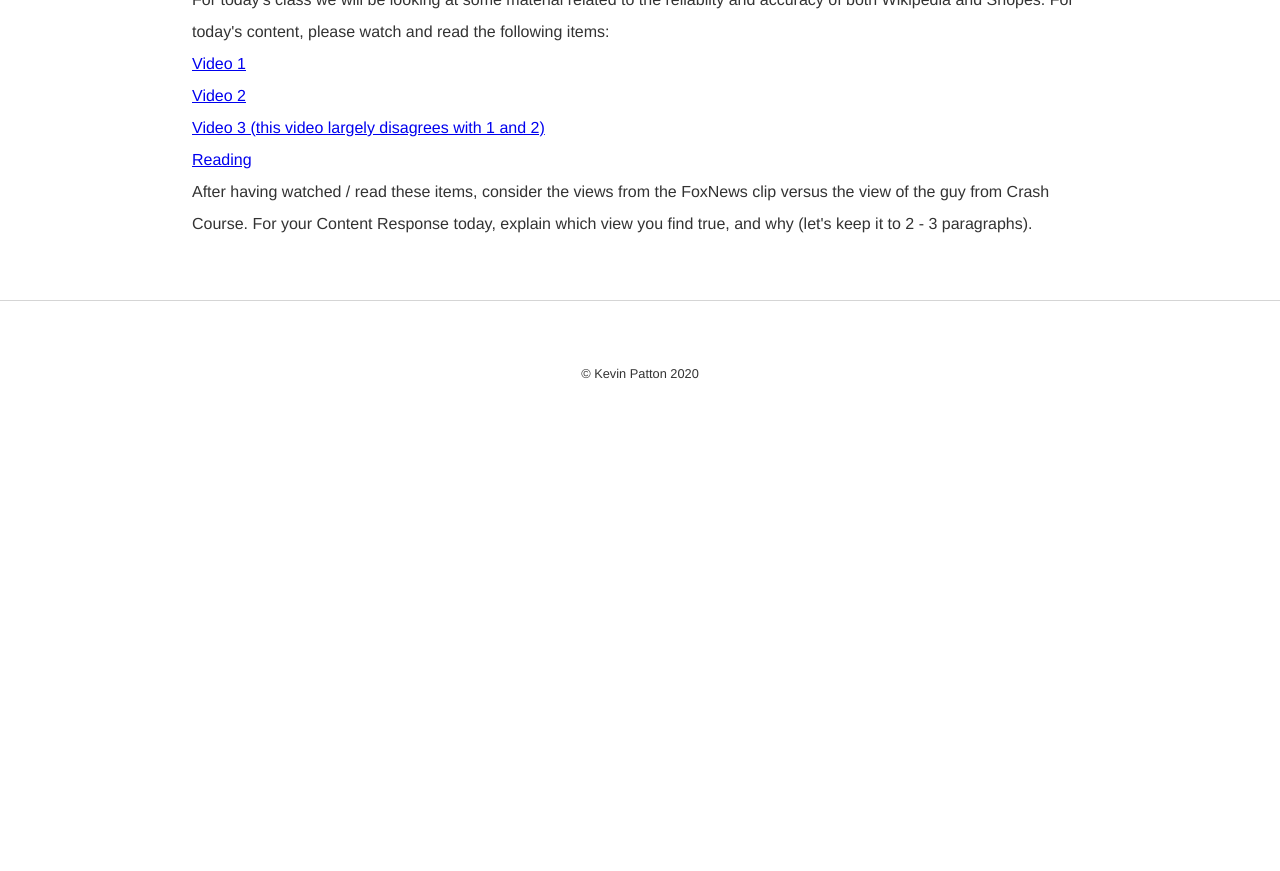
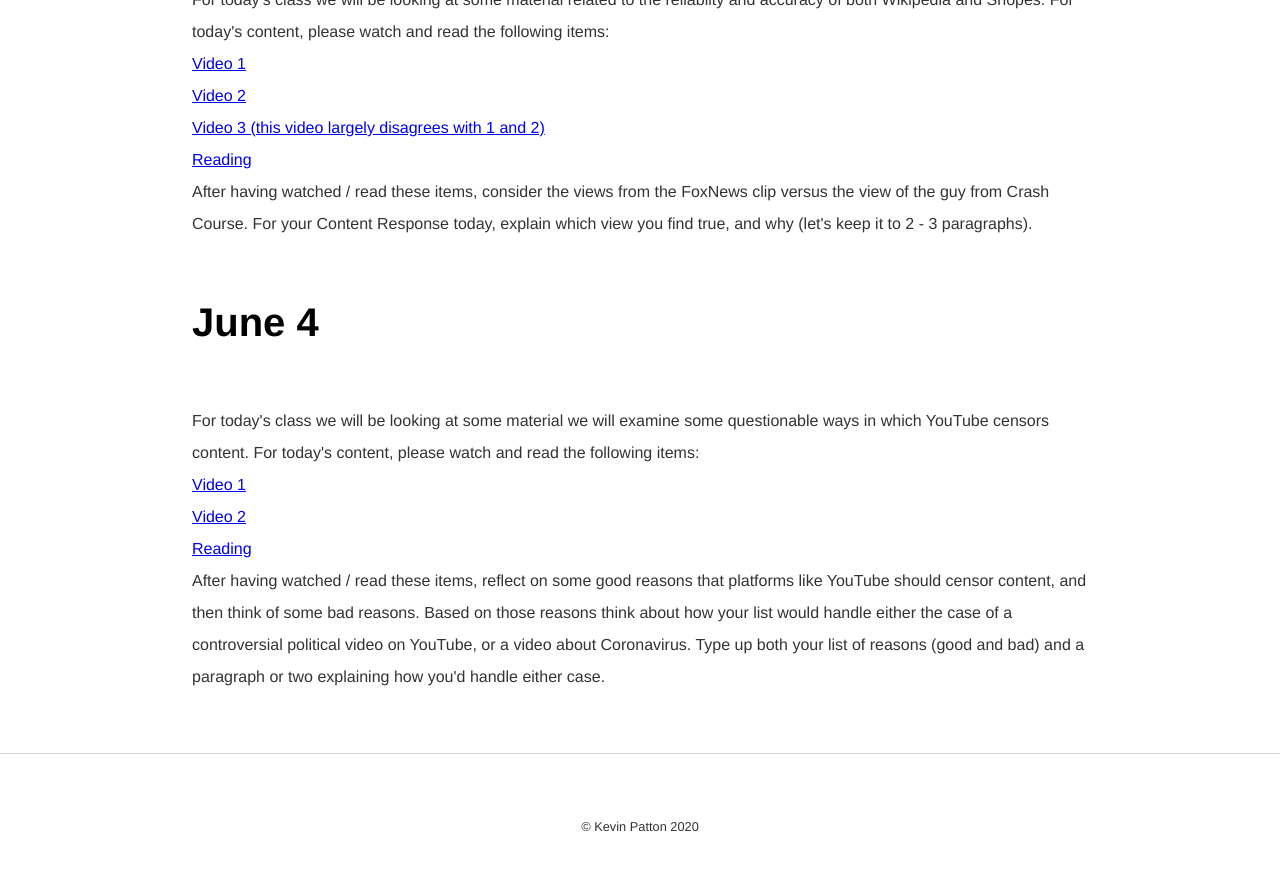
Before and after one commit to kevinjpatton/kevinjpatton.github.io, a Jekyll site: the page built from teaching/phil1020/index.html, in a window 1280 px wide and 900 px high, scrolled down 1362 px. Shown: the top 871 px of the window. Built offline with Jekyll 4.4.1, drawn with Linux system fonts in a browser that asks for light colours; Markdown is read by kramdown in place of the engine named in the settings; before the commit the page ends 1809 px from its top, so only the background shows below that.

Commit message:
Update index.html

```diff
--- a/teaching/phil1020/index.html
+++ b/teaching/phil1020/index.html
@@ -26,3 +26,10 @@ For today's Content Response please answer the following questions and submit yo
 <a href="https://youtu.be/UyC8Xjjyymc" target="_blank">Video 3 (this video largely disagrees with 1 and 2)</a><br>
 <a href="https://www.factcheck.org/2009/04/snopescom/" target="_blank">Reading</a><br>
 After having watched / read these items, consider the views from the FoxNews clip versus the view of the guy from Crash Course.  For your Content Response today, explain which view you find true, and why (let's keep it to 2 - 3 paragraphs).</b></p>
+
+<h1>June 4</h1>
+<p>For today's class we will be looking at some material we will examine some questionable ways in which YouTube censors content.  For today's content, please watch and read the following items:<br>
+<a href="https://www.youtube.com/watch?v=-zK8LgVx2G8&t=1s" target="_blank">Video 1</a><br>
+<a href="https://www.theverge.com/2020/3/4/21164553/youtube-coronavirus-demonetization-sensitive-subjects-advertising-guidelines-revenue" target="_blank">Video 2</a><br>
+<a href="https://www.forbes.com/sites/petersuciu/2019/11/08/was-youtube-right-to-censor-a-controversial-video/" target="_blank">Reading</a><br>
+After having watched / read these items, reflect on some good reasons that platforms like YouTube should censor content, and then think of some bad reasons.  Based on those reasons think about how your list would handle either the case of a controversial political video on YouTube, or a video about Coronavirus.  Type up both your list of reasons (good and bad) and a paragraph or two explaining how you'd handle either case.</b></p>
```
